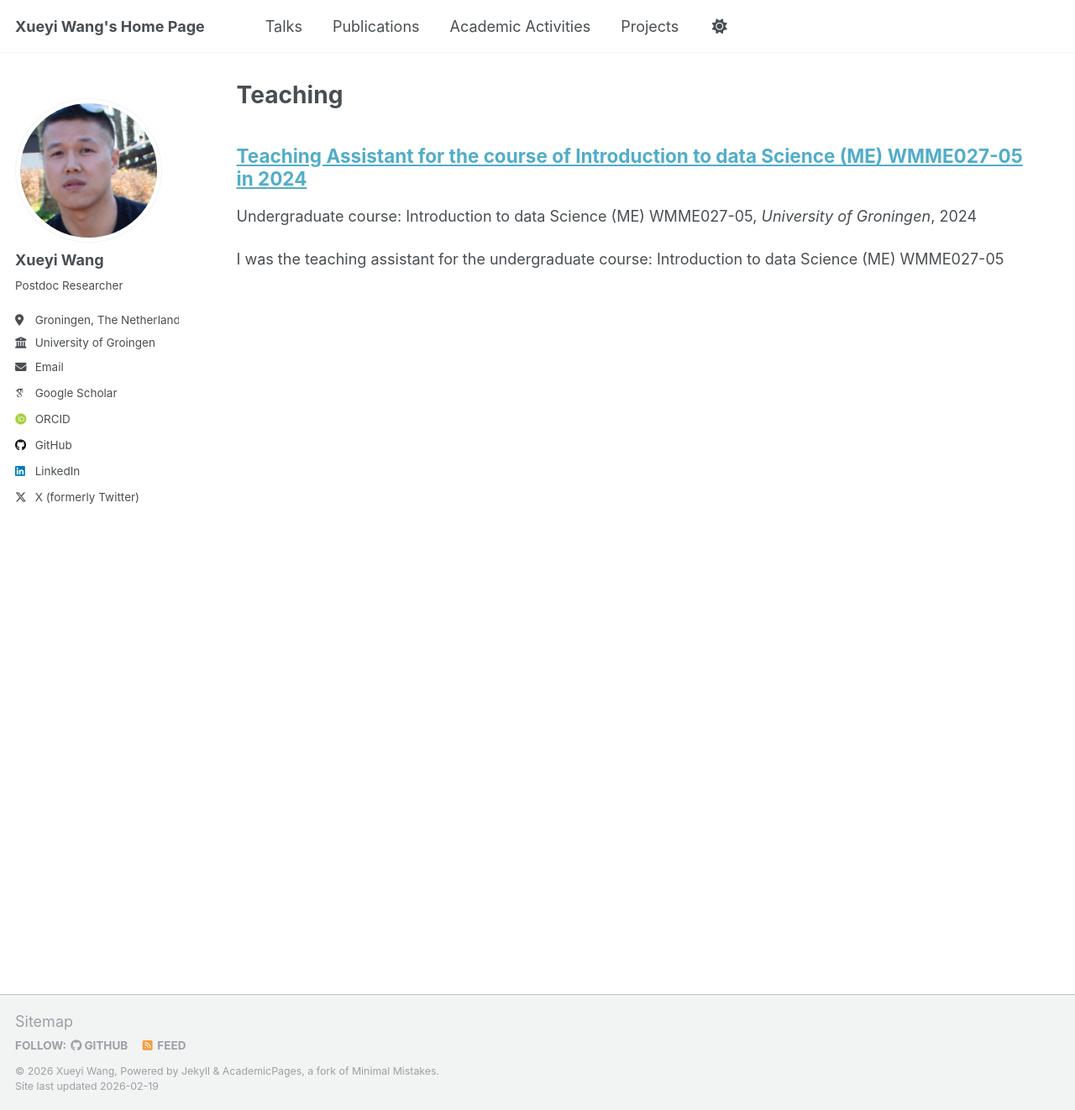
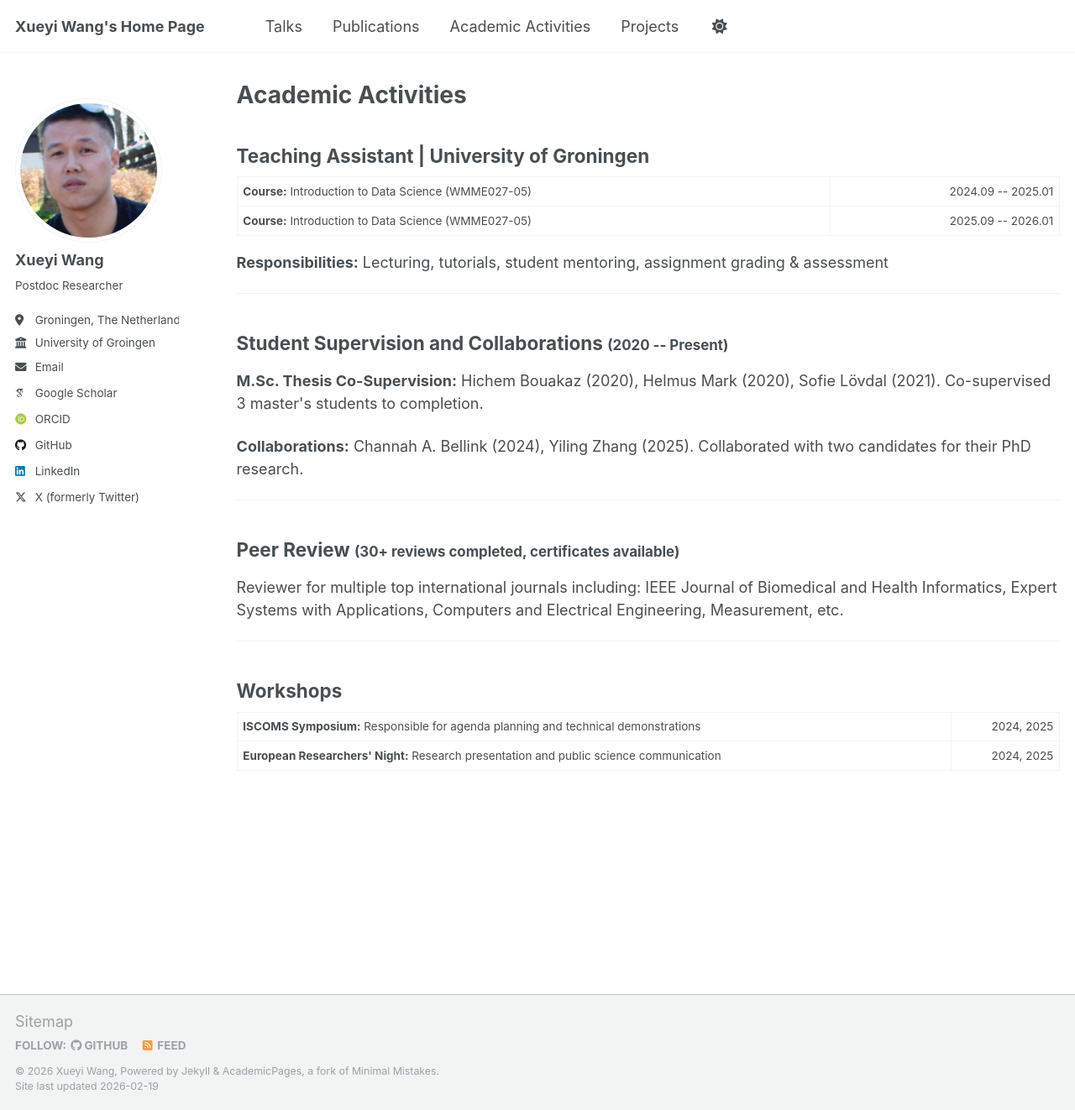
Before and after one commit to Xueyi-Wang/Xueyi-Wang.github.io, a Jekyll site: the page built from _pages/teaching.html, in a window 1280 px wide and 1322 px high. Shown: the whole window at 84% size. Built offline with Jekyll 4.4.1, drawn with Linux system fonts in a browser that asks for light colours; some web fonts are replaced.

Commit message:
Redesign Academic Activities page with structured sections
Sections: Teaching, Supervision, Peer Review, Workshops

Co-Authored-By: Claude Opus 4.6 <noreply@anthropic.com>

```diff
--- a/_pages/teaching.html
+++ b/_pages/teaching.html
@@ -1,12 +1,57 @@
 ---
 layout: archive
-title: "Teaching"
+title: "Academic Activities"
 permalink: /teaching/
 author_profile: true
 ---
 
 {% include base_path %}
 
-{% for post in site.teaching reversed %}
-  {% include archive-single.html %}
-{% endfor %}
+<h2>Teaching Assistant | University of Groningen</h2>
+
+<table>
+  <tr>
+    <td><strong>Course:</strong> Introduction to Data Science (WMME027-05)</td>
+    <td style="text-align:right;">2024.09 -- 2025.01</td>
+  </tr>
+  <tr>
+    <td><strong>Course:</strong> Introduction to Data Science (WMME027-05)</td>
+    <td style="text-align:right;">2025.09 -- 2026.01</td>
+  </tr>
+</table>
+<p><strong>Responsibilities:</strong> Lecturing, tutorials, student mentoring, assignment grading & assessment</p>
+
+<hr>
+
+<h2>Student Supervision and Collaborations <small>(2020 -- Present)</small></h2>
+
+<p>
+<strong>M.Sc. Thesis Co-Supervision:</strong> Hichem Bouakaz (2020), Helmus Mark (2020), Sofie Lövdal (2021). Co-supervised 3 master's students to completion.
+</p>
+
+<p>
+<strong>Collaborations:</strong> Channah A. Bellink (2024), Yiling Zhang (2025). Collaborated with two candidates for their PhD research.
+</p>
+
+<hr>
+
+<h2>Peer Review <small>(30+ reviews completed, certificates available)</small></h2>
+
+<p>
+Reviewer for multiple top international journals including: IEEE Journal of Biomedical and Health Informatics, Expert Systems with Applications, Computers and Electrical Engineering, Measurement, etc.
+</p>
+
+<hr>
+
+<h2>Workshops</h2>
+
+<table>
+  <tr>
+    <td><strong>ISCOMS Symposium:</strong> Responsible for agenda planning and technical demonstrations</td>
+    <td style="text-align:right;">2024, 2025</td>
+  </tr>
+  <tr>
+    <td><strong>European Researchers' Night:</strong> Research presentation and public science communication</td>
+    <td style="text-align:right;">2024, 2025</td>
+  </tr>
+</table>
```
